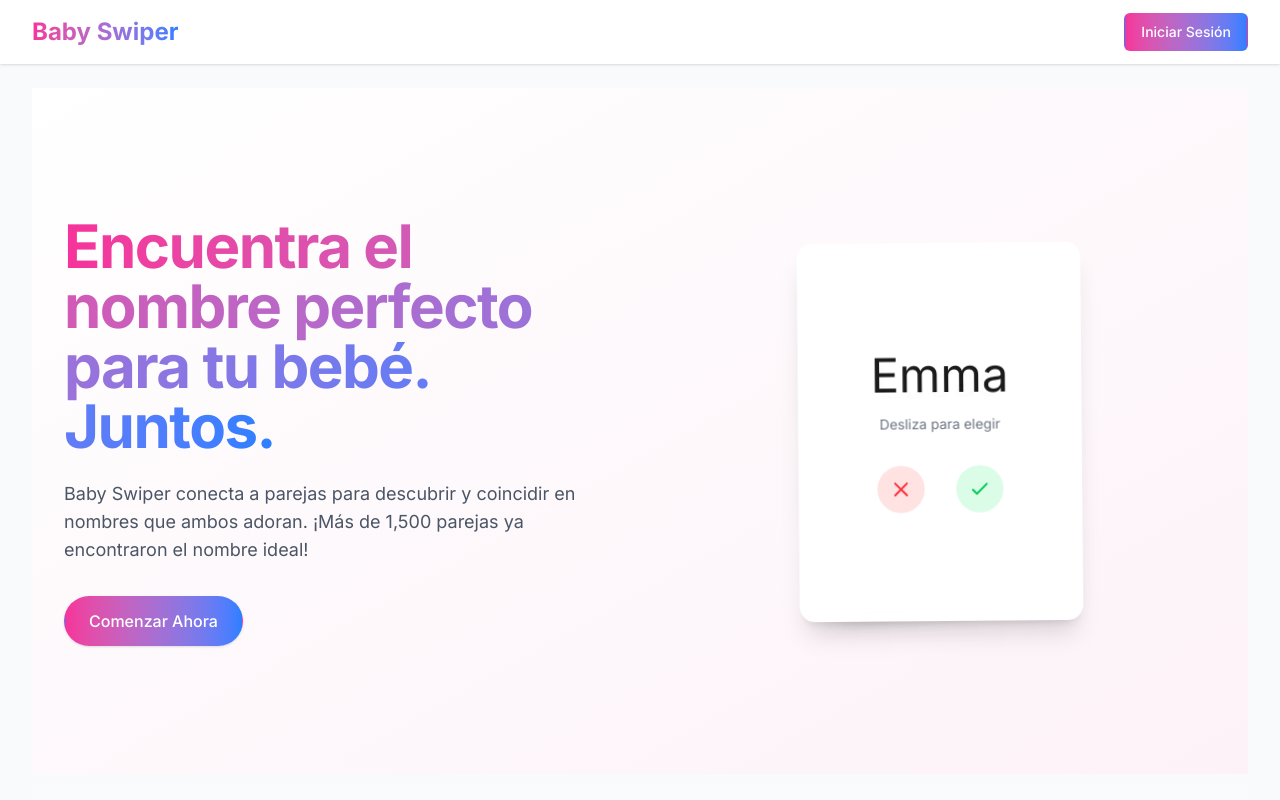
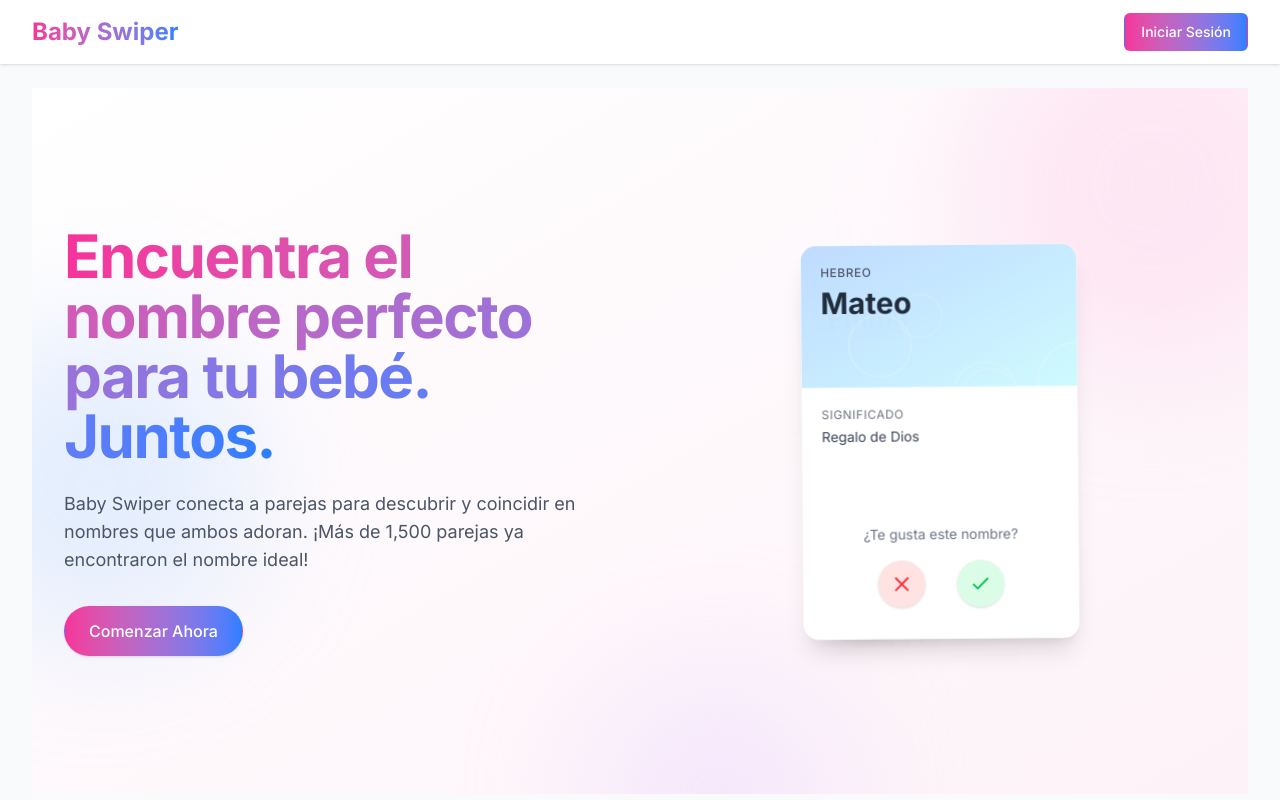
Before and after one commit to alandaitch/baby-tinder, a Next.js app: page / in a window 1280 px wide. Shown: the top 800 px of the page. Built offline with nearby package versions, Linux system fonts and the light colour scheme.

Commit message:
mejorada cards de landing home, falta mejorar las cards internas cuando crucemos con base de nombres

```diff
--- a/components/landing/HeroSection.tsx
+++ b/components/landing/HeroSection.tsx
@@ -3,10 +3,18 @@
 import { useState, useEffect } from 'react';
 import Link from 'next/link';
 import { useAuth } from '@/contexts/AuthContext';
+import { motion } from 'framer-motion';
 
 interface HeroSectionProps {
   statsCount?: number; // Número de parejas que han encontrado nombres
   onCtaClick?: () => void; // Función para manejar el clic en el CTA
+}
+
+interface ExampleName {
+  name: string;
+  origin: string;
+  meaning: string;
+  gender: 'male' | 'female';
 }
 
 export default function HeroSection({ statsCount = 1500, onCtaClick }: HeroSectionProps) {
@@ -14,8 +22,45 @@ export default function HeroSection({ statsCount = 1500, onCtaClick }: HeroSecti
   const [animationFrame, setAnimationFrame] = useState(0);
   const [mounted, setMounted] = useState(false);
 
-  // Nombres de ejemplo para la animación
-  const exampleNames = ['Sofía', 'Mateo', 'Emma', 'Lucas', 'Olivia', 'Benjamín'];
+  // Nombres de ejemplo para la animación con datos mejorados
+  const exampleNames: ExampleName[] = [
+    {
+      name: 'Sofía',
+      origin: 'Griego',
+      meaning: 'Sabiduría',
+      gender: 'female'
+    },
+    {
+      name: 'Mateo',
+      origin: 'Hebreo',
+      meaning: 'Regalo de Dios',
+      gender: 'male'
+    },
+    {
+      name: 'Emma',
+      origin: 'Germánico',
+      meaning: 'Universal, completa',
+      gender: 'female'
+    },
+    {
+      name: 'Lucas',
+      origin: 'Latín',
+      meaning: 'Luminoso, brillante',
+      gender: 'male'
+    },
+    {
+      name: 'Olivia',
+      origin: 'Latín',
+      meaning: 'Olivo, símbolo de paz',
+      gender: 'female'
+    },
+    {
+      name: 'Benjamín',
+      origin: 'Hebreo',
+      meaning: 'Hijo de la mano derecha',
+      gender: 'male'
+    }
+  ];
 
   // Asegurarnos de que el componente está montado para evitar problemas de hidratación
   useEffect(() => {
@@ -26,23 +71,31 @@ export default function HeroSection({ statsCount = 1500, onCtaClick }: HeroSecti
   useEffect(() => {
     const interval = setInterval(() => {
       setAnimationFrame((prev) => (prev + 1) % exampleNames.length);
-    }, 2000);
+    }, 3000); // Aumentado a 3s para dar más tiempo para leer
 
     return () => clearInterval(interval);
   }, [exampleNames.length]);
 
   return (
-    <section className="relative overflow-hidden py-20 sm:py-32 bg-gradient-to-br from-white to-pink-50">
-      <div className="container mx-auto px-4 sm:px-6 lg:px-8">
-        <div className="grid grid-cols-1 md:grid-cols-2 gap-12 items-center">
-          <div className="max-w-lg">
-            <h1 className="text-4xl md:text-5xl lg:text-6xl font-bold tracking-tight mb-6">
+    <section className="relative overflow-hidden py-12 sm:py-16 md:py-20 lg:py-32 bg-gradient-to-br from-white to-pink-50">
+      {/* Elementos decorativos de fondo */}
+      <div className="absolute inset-0 overflow-hidden opacity-40 pointer-events-none">
+        <div className="absolute -top-24 -right-24 w-48 sm:w-64 md:w-96 h-48 sm:h-64 md:h-96 rounded-full bg-pink-200 blur-3xl"></div>
+        <div className="absolute top-1/3 -left-24 w-48 sm:w-64 md:w-80 h-48 sm:h-64 md:h-80 rounded-full bg-blue-200 blur-3xl"></div>
+        <div className="absolute -bottom-32 right-1/3 w-32 sm:w-48 md:w-64 h-32 sm:h-48 md:h-64 rounded-full bg-purple-200 blur-3xl"></div>
+      </div>
+
+      <div className="container mx-auto px-4 sm:px-6 lg:px-8 relative z-10">
+        <div className="grid grid-cols-1 md:grid-cols-2 gap-8 md:gap-12 items-center">
+          {/* Contenido de texto */}
+          <div className="max-w-lg mx-auto md:mx-0 text-center md:text-left order-2 md:order-1">
+            <h1 className="text-3xl sm:text-4xl md:text-5xl lg:text-6xl font-bold tracking-tight mb-4 sm:mb-6">
               <span className="bg-gradient-to-r from-pink-500 to-blue-500 bg-clip-text text-transparent">
                 Encuentra el nombre perfecto para tu bebé. Juntos.
               </span>
             </h1>
 
-            <p className="text-lg text-gray-600 mb-8">
+            <p className="text-base sm:text-lg text-gray-600 mb-6 sm:mb-8">
               Baby Swiper conecta a parejas para descubrir y coincidir en nombres que ambos adoran.
               ¡Más de {statsCount.toLocaleString()} parejas ya encontraron el nombre ideal!
             </p>
@@ -53,14 +106,14 @@ export default function HeroSection({ statsCount = 1500, onCtaClick }: HeroSecti
                   <Link
                     href="/auth"
                     onClick={onCtaClick}
-                    className="inline-flex items-center px-6 py-3 border border-transparent text-base font-medium rounded-full shadow-sm text-white bg-gradient-to-r from-pink-500 to-blue-500 hover:from-pink-600 hover:to-blue-600 focus:outline-none focus:ring-2 focus:ring-offset-2 focus:ring-pink-500 transform transition-transform hover:scale-105"
+                    className="inline-flex items-center px-4 sm:px-6 py-2 sm:py-3 border border-transparent text-sm sm:text-base font-medium rounded-full shadow-sm text-white bg-gradient-to-r from-pink-500 to-blue-500 hover:from-pink-600 hover:to-blue-600 focus:outline-none focus:ring-2 focus:ring-offset-2 focus:ring-pink-500 transform transition-transform hover:scale-105"
                   >
                     Comenzar Ahora
                   </Link>
                 ) : (
                   <Link
                     href="/"
-                    className="inline-flex items-center px-6 py-3 border border-transparent text-base font-medium rounded-full shadow-sm text-white bg-gradient-to-r from-pink-500 to-blue-500 hover:from-pink-600 hover:to-blue-600 focus:outline-none focus:ring-2 focus:ring-offset-2 focus:ring-pink-500 transform transition-transform hover:scale-105"
+                    className="inline-flex items-center px-4 sm:px-6 py-2 sm:py-3 border border-transparent text-sm sm:text-base font-medium rounded-full shadow-sm text-white bg-gradient-to-r from-pink-500 to-blue-500 hover:from-pink-600 hover:to-blue-600 focus:outline-none focus:ring-2 focus:ring-offset-2 focus:ring-pink-500 transform transition-transform hover:scale-105"
                   >
                     Seguir Explorando
                   </Link>
@@ -69,40 +122,84 @@ export default function HeroSection({ statsCount = 1500, onCtaClick }: HeroSecti
             )}
           </div>
 
-          <div className="relative h-96 max-w-md mx-auto">
+          {/* Sección de tarjetas de nombres */}
+          <div className="relative h-[400px] sm:h-[450px] mb-8 md:mb-0 order-1 md:order-2">
             {/* Animación de tarjetas */}
-            <div className="relative w-72 h-96 mx-auto">
-              {exampleNames.map((name, index) => {
+            <div className="absolute inset-0 flex items-center justify-center">
+              {exampleNames.map((nameData, index) => {
                 const isActive = index === animationFrame;
                 const offset = (index - animationFrame + exampleNames.length) % exampleNames.length;
                 const zIndex = exampleNames.length - offset;
 
+                // Colores específicos de género
+                const gradientColors = nameData.gender === 'female'
+                  ? 'from-pink-200 to-purple-100'
+                  : 'from-blue-200 to-cyan-100';
+
                 return (
-                  <div
-                    key={name}
-                    className={`absolute w-full h-full rounded-2xl shadow-xl bg-white p-6 flex flex-col justify-center items-center transition-all duration-500 transform ${
+                  <motion.div
+                    key={nameData.name}
+                    className={`absolute w-[250px] h-[370px] sm:w-[280px] sm:h-[400px] md:w-[260px] md:h-[380px] lg:w-[280px] lg:h-[400px] rounded-xl sm:rounded-2xl shadow-xl overflow-hidden bg-white transition-all duration-500 ${
                       isActive ? 'opacity-100 scale-100' : 'opacity-70 scale-95'
                     }`}
                     style={{
                       zIndex,
                       transform: `translateY(${offset * 4}px) scale(${1 - offset * 0.05}) rotate(${offset * -2}deg)`,
+                      boxShadow: isActive ? '0 20px 25px -5px rgba(0, 0, 0, 0.1), 0 10px 10px -5px rgba(0, 0, 0, 0.04)' : ''
                     }}
                   >
-                    <div className="text-5xl mb-4">{name}</div>
-                    <div className="text-sm text-gray-500">Desliza para elegir</div>
-                    <div className="flex mt-8 gap-8">
-                      <div className="p-3 rounded-full bg-red-100 text-red-500">
-                        <svg xmlns="http://www.w3.org/2000/svg" className="h-6 w-6" fill="none" viewBox="0 0 24 24" stroke="currentColor">
-                          <path strokeLinecap="round" strokeLinejoin="round" strokeWidth={2} d="M6 18L18 6M6 6l12 12" />
-                        </svg>
+                    {/* Encabezado de la tarjeta */}
+                    <div className={`w-full h-32 sm:h-36 md:h-32 lg:h-36 bg-gradient-to-br ${gradientColors} p-4 sm:p-5 relative`}>
+                      {/* Patrón decorativo */}
+                      <div className="absolute inset-0 opacity-20">
+                        {[...Array(5)].map((_, i) => (
+                          <div
+                            key={i}
+                            className="absolute w-16 h-16 sm:w-20 sm:h-20 border-2 border-white rounded-full"
+                            style={{
+                              top: `${Math.random() * 100}%`,
+                              left: `${Math.random() * 100}%`,
+                              transform: `scale(${Math.random() * 0.5 + 0.5})`
+                            }}
+                          ></div>
+                        ))}
                       </div>
-                      <div className="p-3 rounded-full bg-green-100 text-green-500">
-                        <svg xmlns="http://www.w3.org/2000/svg" className="h-6 w-6" fill="none" viewBox="0 0 24 24" stroke="currentColor">
-                          <path strokeLinecap="round" strokeLinejoin="round" strokeWidth={2} d="M5 13l4 4L19 7" />
-                        </svg>
+
+                      <div className="relative z-10">
+                        <div className="text-xs font-medium uppercase text-gray-600 tracking-wider mb-1">
+                          {nameData.origin}
+                        </div>
+                        <div className="text-2xl sm:text-3xl font-bold text-gray-800 mb-1">
+                          {nameData.name}
+                        </div>
                       </div>
                     </div>
-                  </div>
+
+                    {/* Cuerpo de la tarjeta */}
+                    <div className="p-4 sm:p-5 flex flex-col h-[calc(100%-8rem)] sm:h-[calc(100%-9rem)] md:h-[calc(100%-8rem)] lg:h-[calc(100%-9rem)]">
+                      <div className="mb-6">
+                        <div className="text-xs text-gray-500 uppercase tracking-wider mb-1">Significado</div>
+                        <div className="text-sm text-gray-700">{nameData.meaning}</div>
+                      </div>
+
+                      <div className="text-center mt-auto mb-3">
+                        <p className="text-sm text-gray-500 mb-4">¿Te gusta este nombre?</p>
+
+                        <div className="flex justify-center gap-6 sm:gap-8">
+                          <button className="p-3 rounded-full bg-red-100 text-red-500 hover:bg-red-200 transition-colors shadow-sm">
+                            <svg xmlns="http://www.w3.org/2000/svg" className="w-5 h-5 sm:h-6 sm:w-6" fill="none" viewBox="0 0 24 24" stroke="currentColor">
+                              <path strokeLinecap="round" strokeLinejoin="round" strokeWidth={2} d="M6 18L18 6M6 6l12 12" />
+                            </svg>
+                          </button>
+                          <button className="p-3 rounded-full bg-green-100 text-green-500 hover:bg-green-200 transition-colors shadow-sm">
+                            <svg xmlns="http://www.w3.org/2000/svg" className="w-5 h-5 sm:h-6 sm:w-6" fill="none" viewBox="0 0 24 24" stroke="currentColor">
+                              <path strokeLinecap="round" strokeLinejoin="round" strokeWidth={2} d="M5 13l4 4L19 7" />
+                            </svg>
+                          </button>
+                        </div>
+                      </div>
+                    </div>
+                  </motion.div>
                 );
               })}
             </div>
```
